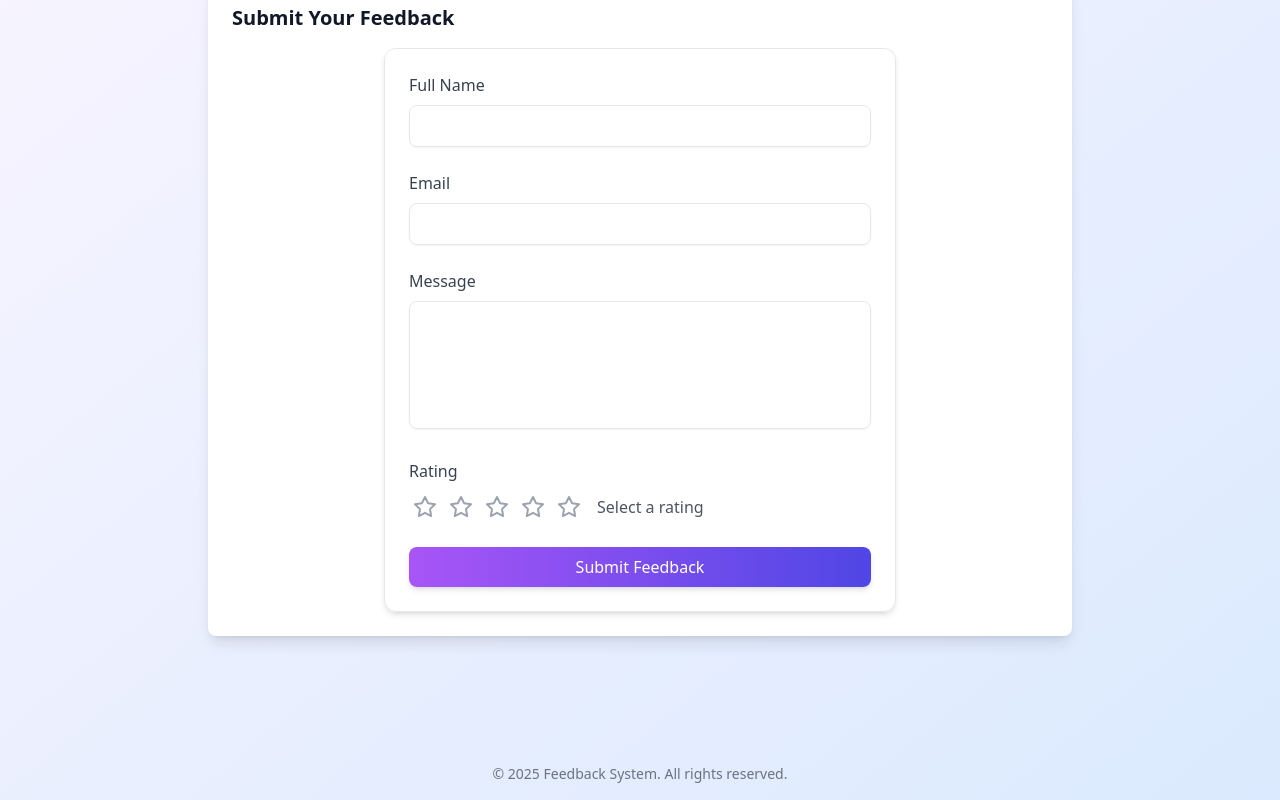
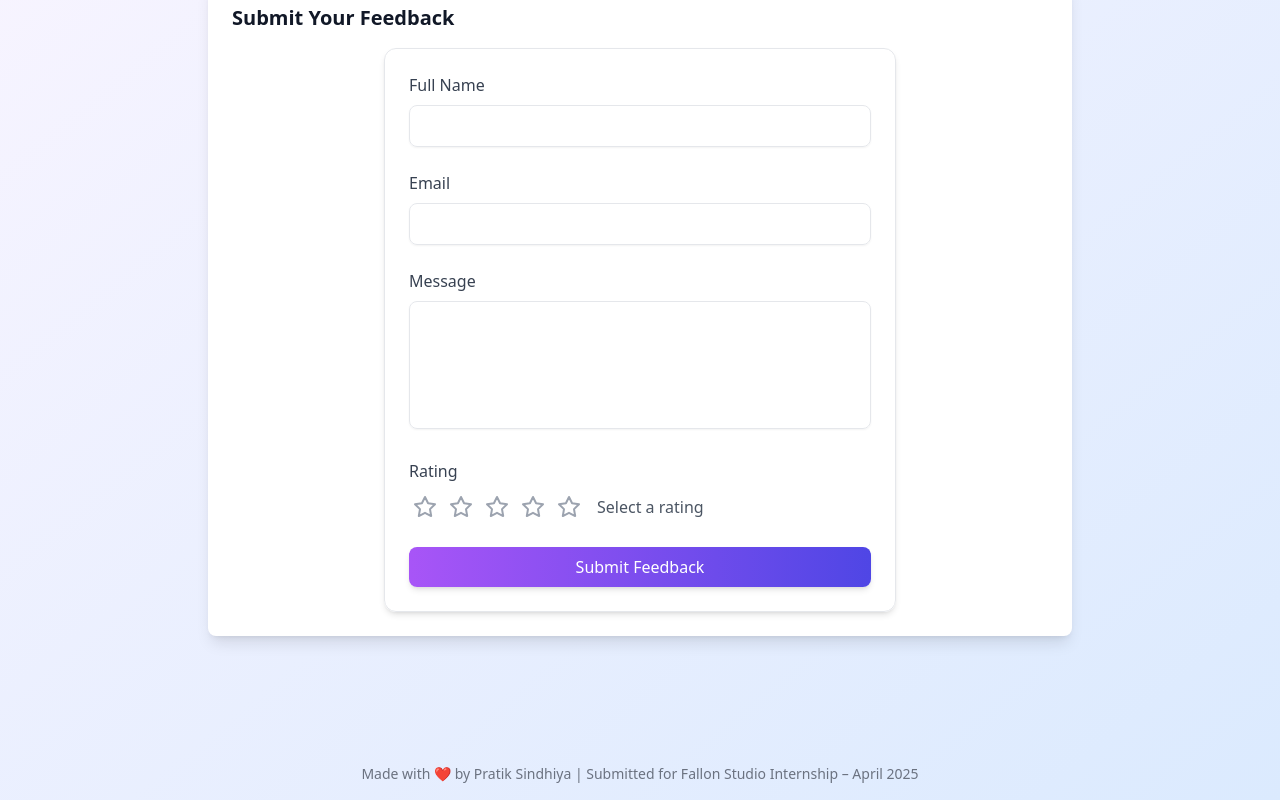
Before and after one commit to PRATIKSINDHIYA/FeedbackSystem, a React (Vite) app: page / in a window 1280 px wide. Shown: the part 236-1036 px from the top of the page. Built offline with nearby package versions, Linux system fonts and the light colour scheme.

Commit message:
Update App.tsx

```diff
--- a/src/App.tsx
+++ b/src/App.tsx
@@ -116,7 +116,7 @@ const App: React.FC = () => {
         animate={{ opacity: 1 }}
         transition={{ delay: 0.5 }}
       >
-        © {new Date().getFullYear()} Feedback System. All rights reserved.
+        Made with ❤️ by Pratik Sindhiya | Submitted for Fallon Studio Internship – April 2025
       </motion.footer>
     </div>
   );
```
